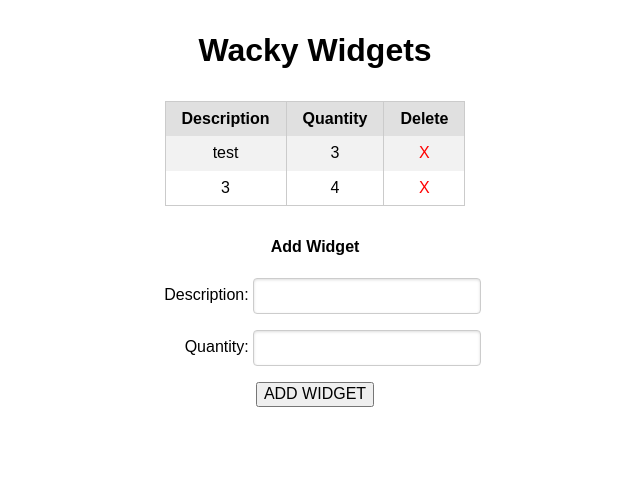
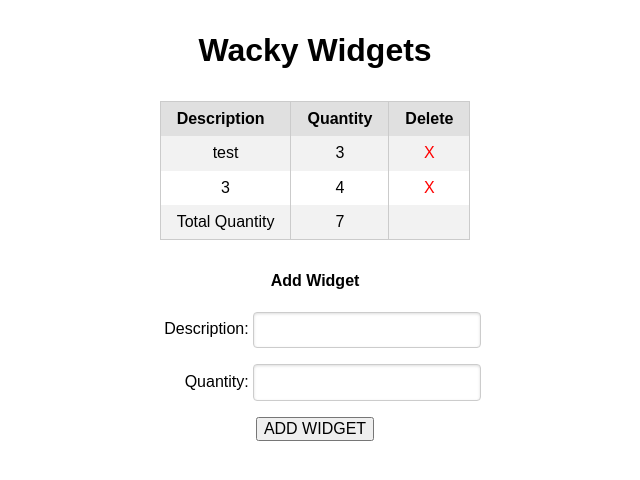
Before and after one commit to donaldadams-sellin/project3assessment, a Django app: page / in a window 1280 px wide. Shown: the top 480 px of the page, without its empty margins (325-965 px from the left). Run offline with Django 3.2, Linux system fonts and the light colour scheme; data comes from the database, SQL or seed files in the repository; both versions use the stored data as it was after the commit; some libraries are stand-ins or nearby versions.

Commit message:
complete bonus

```diff
--- a/main_app/templates/index.html
+++ b/main_app/templates/index.html
@@ -32,6 +32,11 @@
         </tr>
 
         {% endfor %}
+        <tr>
+            <td>Total Quantity</td>
+            <td>{{ total_quant}}</td>
+            <td></td>
+        </tr>
     </table>
     {% else %}
     <h3>No Widgets Exist</h3>
--- a/main_app/views.py
+++ b/main_app/views.py
@@ -1,11 +1,15 @@
 from django.shortcuts import redirect, render
+from django.db.models import Count
 from .models import Widget
 from .forms import WidgetForm
 # Create your views here.
 def index(request):
     widgets = Widget.objects.all()
     form = WidgetForm()
-    return render(request, 'index.html', {'widgets':widgets, 'form':form})
+    total_quant = 0
+    for widget in widgets:
+        total_quant += widget.quantity
+    return render(request, 'index.html', {'widgets':widgets, 'form':form, 'total_quant': total_quant})
 
 def add_widget(request):
     widget = WidgetForm(request.POST)
```
Also changed, not shown: db.sqlite3.
